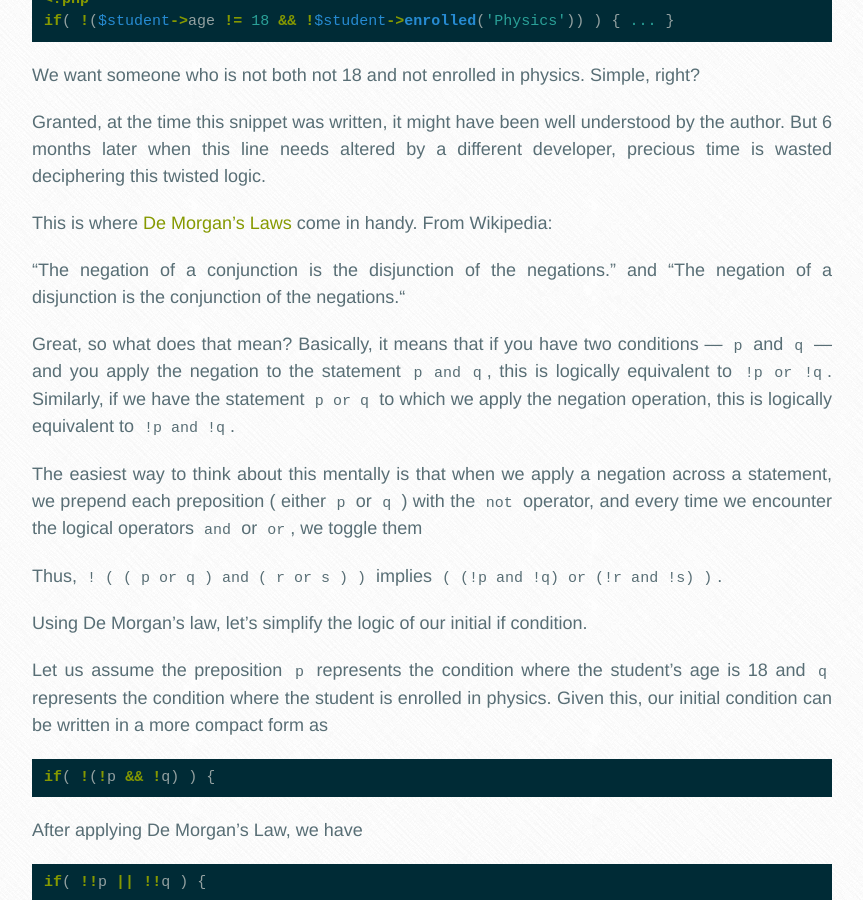
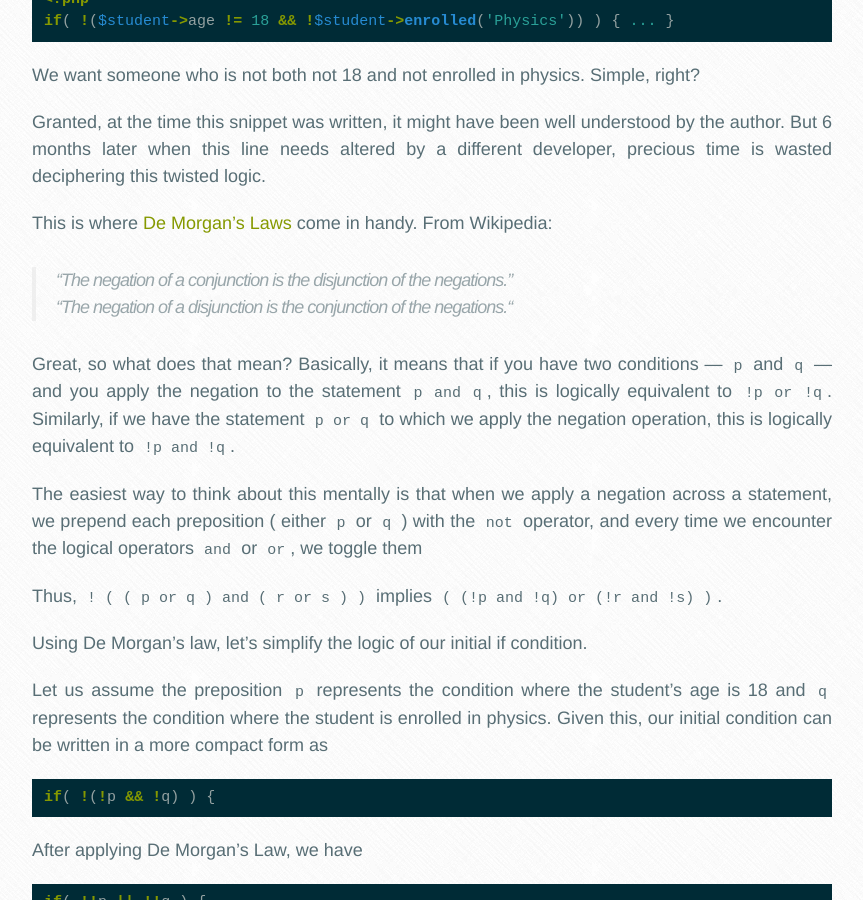
Before and after one commit to keelerm84/old-cupfullofcode.com-jekyll, a Jekyll site: the page built from _posts/2011-09-01-de-morgans-law.md, in a window 1280 px wide and 900 px high, scrolled down 504 px. Shown: the whole window, without its empty margins (208-1071 px from the left). Built offline with Jekyll 4.4.1, drawn with Linux system fonts in a browser that asks for light colours; nearby versions of some CDN libraries; some web fonts are replaced.

Commit message:
Fix missing quote style

```diff
--- a/_posts/2011-09-01-de-morgans-law.md
+++ b/_posts/2011-09-01-de-morgans-law.md
@@ -33,8 +33,8 @@ different developer, precious time is wasted deciphering this twisted logic.
 This is where [De Morgan’s Laws](http://en.wikipedia.org/wiki/De_Morgan) come
 in handy. From Wikipedia:
 
-“The negation of a conjunction is the disjunction of the negations.” and
-“The negation of a disjunction is the conjunction of the negations.“
+>“The negation of a conjunction is the disjunction of the negations.” \\
+>“The negation of a disjunction is the conjunction of the negations.“
 
 Great, so what does that mean? Basically, it means that if you have two
 conditions — `p` and `q` — and you apply the negation to the statement `p and
```
